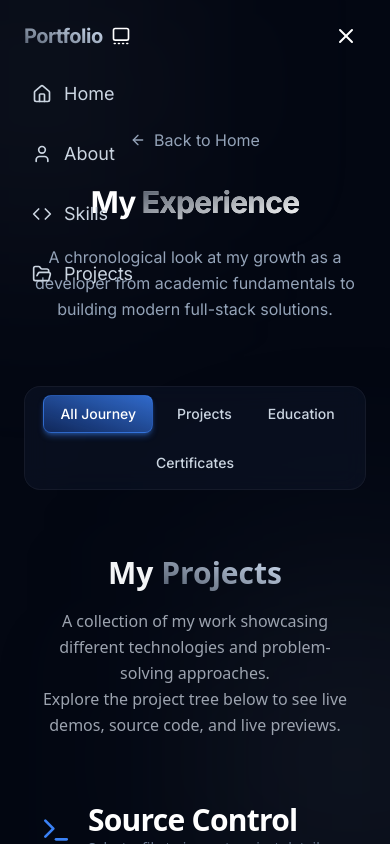
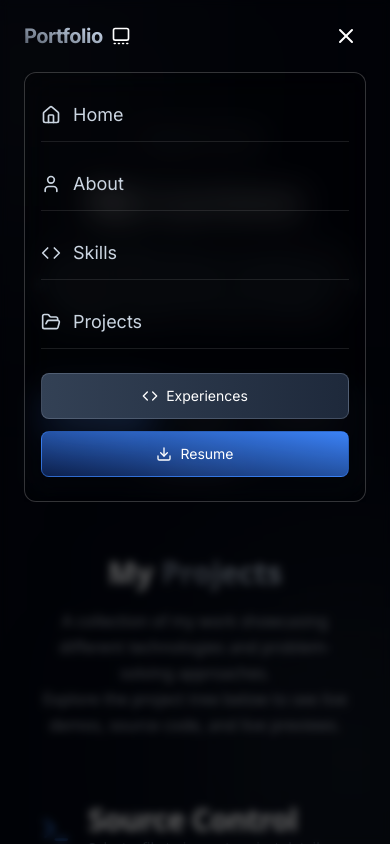
Before and after one commit to Hamza-Codez/REsumePort, a React (Vite) app: page /experiences in a window 390 px wide. Both pictures are taken after a click on the button 346 px from the left and 36 px from the top of the page. Shown: the top 844 px of the page. Built offline with nearby package versions, Linux system fonts and the light colour scheme; the HTML template or start-up script is replaced by a standard one.

Commit message:
improve navigation responsiveness

```diff
--- a/src/components/Navigation.tsx
+++ b/src/components/Navigation.tsx
@@ -70,6 +70,15 @@ const Navigation = ({ onNavigateToExperiences }: NavigationProps) => {
   ];
 
   return (
+    <>
+      {/* Background Overlay/Blur - Only visible when menu is open on mobile */}
+      <div
+        className={`fixed inset-0 bg-black/60 backdrop-blur-sm z-40 transition-opacity duration-300 md:hidden ${
+          isOpen ? "opacity-100 pointer-events-auto" : "opacity-0 pointer-events-none"
+        }`}
+        onClick={() => setIsOpen(false)}
+      />
+
       <nav
         className={`fixed top-0 left-0 right-0 z-50 transition-all duration-500 ${
           isScrolled
@@ -139,18 +148,47 @@ const Navigation = ({ onNavigateToExperiences }: NavigationProps) => {
             </div>
           </div>
 
-        <div className={`md:hidden overflow-hidden transition-all duration-300 ease-in-out ${isOpen ? "max-h-[400px] opacity-100 mt-4" : "max-h-0 opacity-0"}`}>
-          <div className="flex flex-col space-y-4 pb-6 px-2">
+          {/* MOBILE VIEW NAVIGATION */}
+          <div className={`md:hidden overflow-hidden transition-all duration-300 ease-in-out ${isOpen ? "max-h-[500px] opacity-100 mt-4 " : "max-h-0 opacity-0"}`}>
+            <div className="flex flex-col space-y-4 pt-4 pb-6 px-4 border border-white/20 bg-black/20 backdrop-blur-lg rounded-xl shadow-2xl">
               {menuItems.map((item) => (
-              <button key={item.id} onClick={() => handleNavClick(item.id)} className="flex items-center space-x-3 text-slate-300 hover:text-blue-400 transition-colors py-2">
+                <button key={item.id} onClick={() => handleNavClick(item.id)} className="flex items-center space-x-3 text-slate-300 hover:text-blue-400 transition-colors py-3 border-b border-white/10 last:border-none">
                   <item.icon className="w-5 h-5" />
                   <span className="text-lg">{item.label}</span>
                 </button>
               ))}
+
+              <div className="flex flex-col gap-3 pt-2">
+                  <button
+                      onClick={() => {
+                          onNavigateToExperiences();
+                          window.scrollTo(0, 0);
+                          setIsOpen(false);
+                      }}
+                      className="w-full text-sm inline-flex items-center justify-center px-4 py-3 rounded-sm bg-gradient-to-r from-slate-700 to-slate-800 text-white border border-slate-400/30"
+                  >
+                      <Code className="w-4 h-4 mr-2" />
+                      Experiences
+                  </button>
+                  <button
+                      onClick={() => {
+                          const link = document.createElement("a");
+                          link.href = "/resume.pdf";
+                          link.download = "Hamza_Ahmad_Resume.pdf";
+                          link.click();
+                          setIsOpen(false);
+                      }}
+                      className="w-full inline-flex items-center justify-center px-4 py-3 rounded-sm text-sm bg-gradient-to-tr from-blue-600/30 to-blue-500 text-white border border-blue-500/50"
+                  >
+                      <Download className="w-4 h-4 mr-2" />
+                      Resume
+                  </button>
+              </div>
             </div>
           </div>
         </div>
       </nav>
+    </>
   );
 };
 
```
Lines whose indentation alone changed are shown as unchanged.
